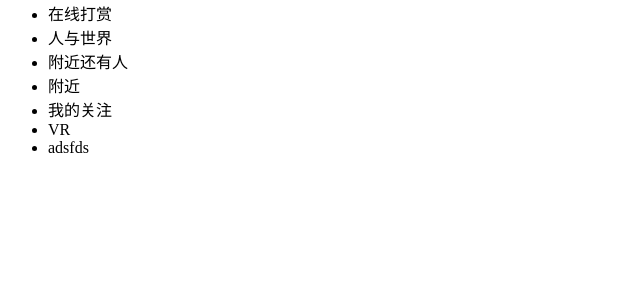
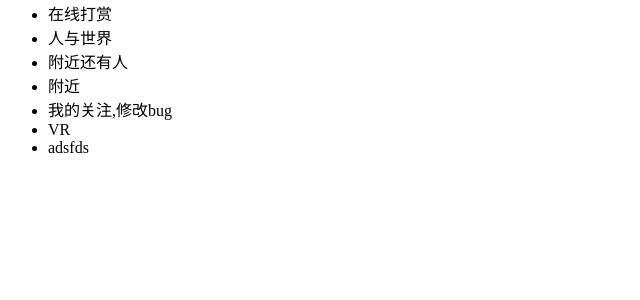
Before and after one commit to haowangluo/hnhot, a Django app: page /index/ in a window 1280 px wide. Shown: the part 215-515 px from the top of the page, without its empty margins (0-640 px from the left). Run offline with Django 3.2, Linux system fonts and the light colour scheme.

Commit message:
修改完我的关注的bug

```diff
--- a/templates/index.html
+++ b/templates/index.html
@@ -27,7 +27,7 @@
 			附近还有人</li>
 		<li>	附近
 		</li>
-		<li>我的关注</li>
+		<li>我的关注,修改bug</li>
 		<li>VR</li>
 		<li>adsfds</li>
     </ul>
```
